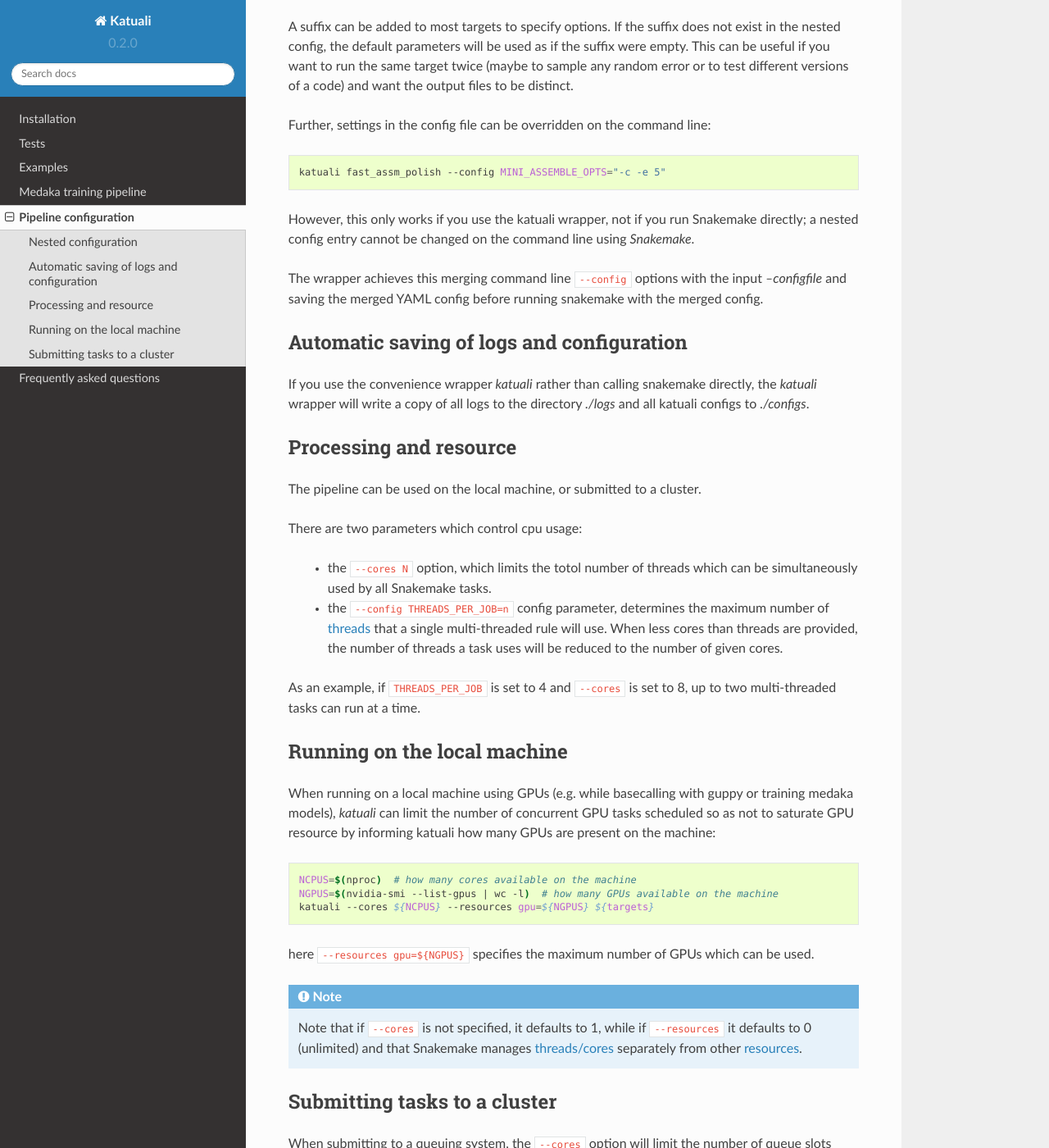
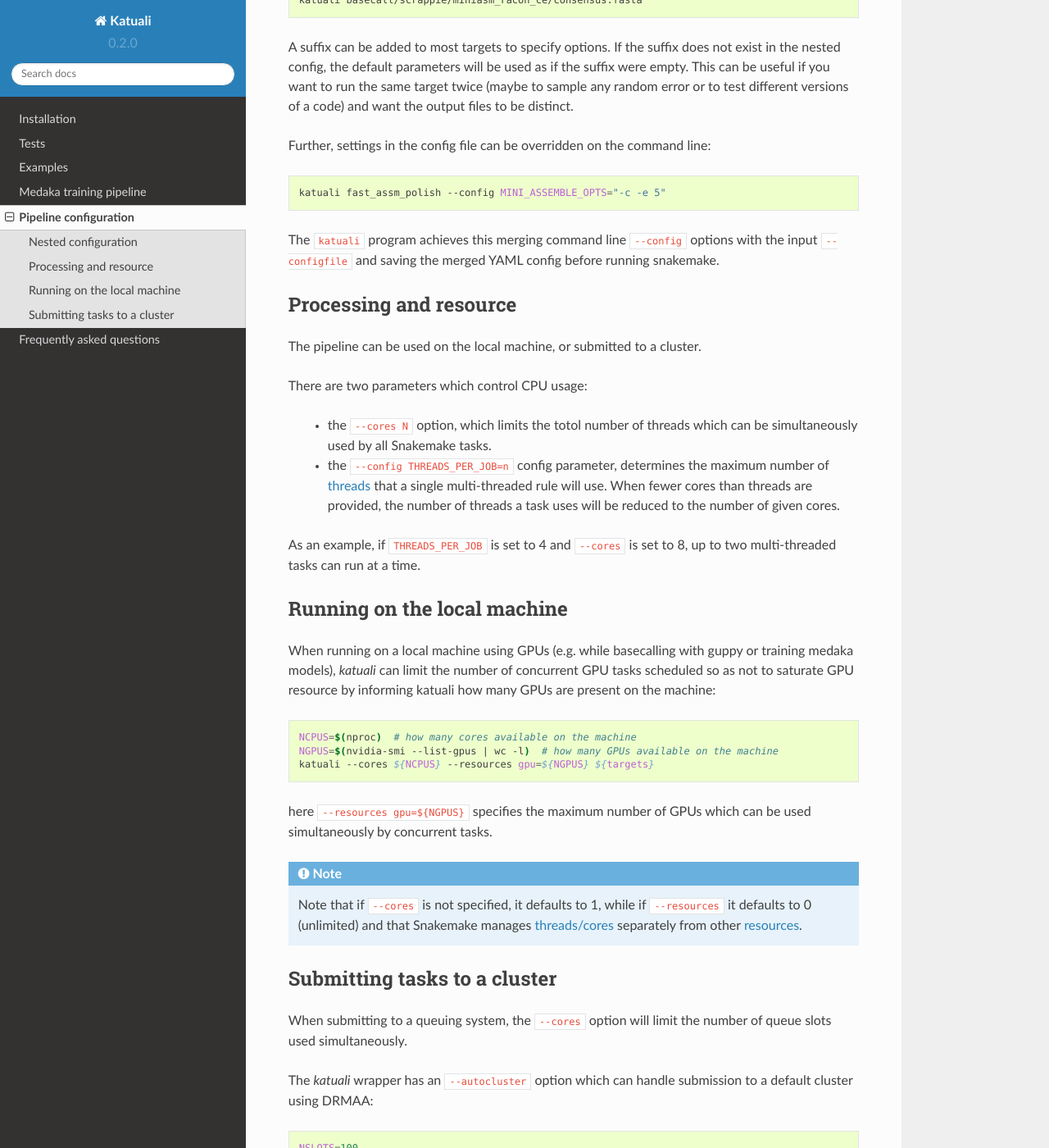
Before and after one commit to nanoporetech/katuali, a Sphinx documentation site: the page built from docs/configuration.rst, in a window 1280 px wide and 1400 px high, scrolled down 893 px. Shown: the whole window at 82% size. Built offline with Sphinx 7.4.7 and the Read the Docs theme 2.0.0, drawn with Linux system fonts in a browser that asks for light colours; some of the changed text lies outside the part shown.

Commit message:
Update configuration.rst

```diff
--- a/docs/configuration.rst
+++ b/docs/configuration.rst
@@ -1,11 +1,10 @@
-
 
 .. _configuration:
 
 Pipeline configuration
 ======================
 
-`Snakemake` allows pipeline parameters to be provided in a `config file, or on
+`Snakemake` allows pipeline parameters to be provided in a config file, or on
 the command line
 <https://snakemake.readthedocs.io/en/stable/snakefiles/configuration.html>`_ .
 
@@ -13,17 +12,16 @@
 directly), by default your pipeline will use the yaml config provided with
 `katuali`.
 
-The default config file can be overridden using the `--configfile`` option, and
+The default config file can be overridden using the ``--configfile`` option, and
 individual config parameters can be overwriddden with the ``--config`` option:
 
 .. code-block:: bash
 
-    # use a custom config katuali
-    basecall/scrappie/miniasm_racon/consensus.fasta --configfile myconfig.yaml
+    # use a custom config
+    katuali basecall/scrappie/miniasm_racon/consensus.fasta --configfile myconfig.yaml
 
-    # override MINI_ASSEMBLE_OPTS config on the command line katuali
-    basecall/scrappie/miniasm_racon/consensus.fasta --config
-    MINI_ASSEMBLE_OPTS="-c"
+    # override MINI_ASSEMBLE_OPTS config on the command line
+    katuali basecall/scrappie/miniasm_racon/consensus.fasta --config MINI_ASSEMBLE_OPTS="-c"
 
 
 Nested configuration
@@ -47,6 +45,7 @@
 
     # use default MINI_ASSEMBLE_OPTS (suffix is empty string "")
     katuali basecall/scrappie/miniasm_racon/consensus.fasta
+
     # use MINI_ASSEMBLE_OPTS specified by suffix "_ce"
     katuali basecall/scrappie/miniasm_racon_ce/consensus.fasta
 
@@ -62,21 +61,9 @@
 
     katuali fast_assm_polish --config MINI_ASSEMBLE_OPTS="-c -e 5"
 
-However, this only works if you use the katuali wrapper, not if you run
-Snakemake directly; a nested config entry cannot be changed on the command line
-using `Snakemake`.
-
-The wrapper achieves this merging command line ``--config`` options with the
-input `--configfile` and saving the merged YAML config before running snakemake
-with the merged config.
-
-
-Automatic saving of logs and configuration
-------------------------------------------
-
-If you use the convenience wrapper `katuali` rather than calling snakemake
-directly, the `katuali` wrapper will write a copy of all logs to the directory
-`./logs` and all katuali configs to `./configs`.
+The ``katuali`` program achieves this merging command line ``--config`` options
+with the input ``--configfile`` and saving the merged YAML config before running
+snakemake.
 
 
 Processing and resource
@@ -84,14 +71,14 @@
 
 The pipeline can be used on the local machine, or submitted to a cluster.
 
-There are two parameters which control cpu usage:
+There are two parameters which control CPU usage:
 
     * the ``--cores N`` option, which limits the totol number of threads which can be simultaneously used by all Snakemake tasks.
 
     * the ``--config THREADS_PER_JOB=n`` config parameter, determines the maximum
       number of `threads
       <https://snakemake.readthedocs.io/en/stable/tutorial/advanced.html#step-1-specifying-the-number-of-used-threads>`_
-      that a single multi-threaded rule will use.  When less cores than threads
+      that a single multi-threaded rule will use. When fewer cores than threads
       are provided, the number of threads a task uses will be reduced to the
       number of given cores.
 
@@ -113,7 +100,8 @@
     NGPUS=$(nvidia-smi --list-gpus | wc -l)  # how many GPUs available on the machine
     katuali --cores ${NCPUS} --resources gpu=${NGPUS} ${targets}
 
-here ``--resources gpu=${NGPUS}`` specifies the maximum number of GPUs which can be used.
+here ``--resources gpu=${NGPUS}`` specifies the maximum number of GPUs which can be used
+simultaneously by concurrent tasks.
 
 .. note:: Note that if ``--cores`` is not specified, it defaults to 1, while if
     ``--resources`` it defaults to 0 (unlimited) and that Snakemake manages
```
